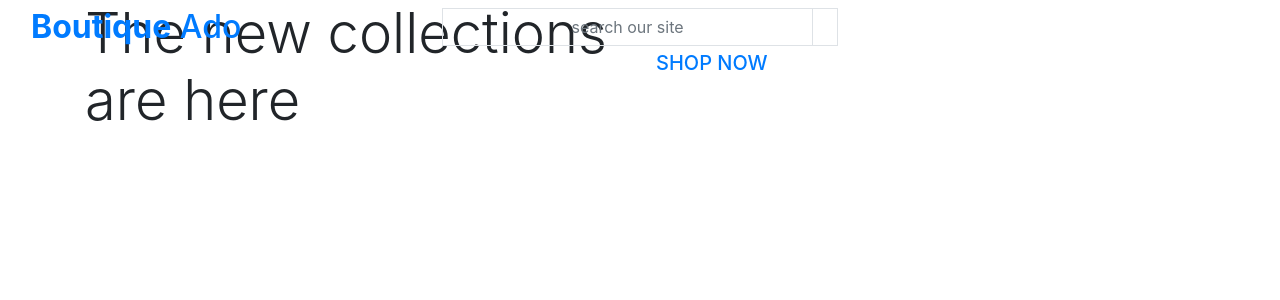
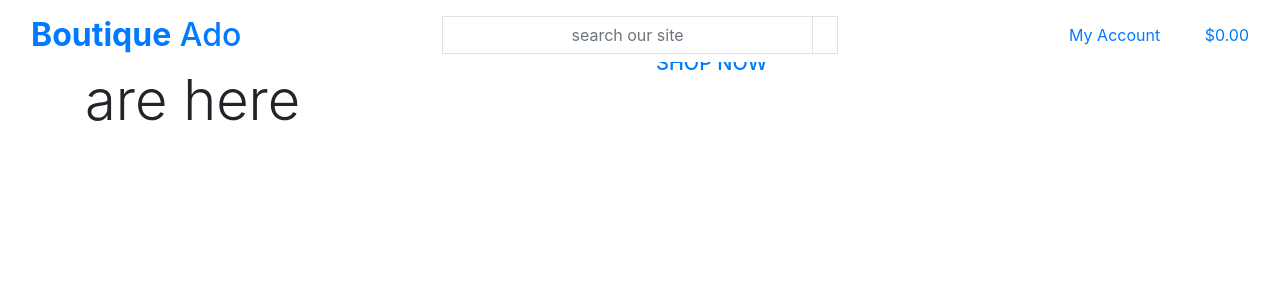
Before and after one commit to Morad17/boutique_ado_v1, a Django app: page / in a window 1280 px wide. Shown: the top 300 px of the page. Run offline with Django 3.2, Linux system fonts and the light colour scheme; some libraries are stand-ins or nearby versions.

Commit message:
css update

```diff
--- a/templates/base.html
+++ b/templates/base.html
@@ -33,7 +33,7 @@
   </head>
   <body>
     <header class="container-fluid fixed-top">
-        <div class="row">
+        <div id="topnav" class="row bg-white pt-lg-2 d-none d-lg-flex">
             <div class="col-12 col-lg my-auto py-1 py-lg-0 text-center text-lg-left">
                 <a href="{% url 'home' %}" class="nav-link main-logo-link">
                 <h2 class="logo-font text-black my-0"><strong>Boutique</strong> Ado</h2></a>
@@ -47,6 +47,7 @@
                                 <span class="icon">
                                     <i class="fas fa-search"></i>
                                 </span>
+                            </button>
                         </div>
                     </div>
                 </form>
@@ -54,9 +55,39 @@
             <div class="col-12 col-lg my-auto py-1 py-lg-0">
                 <ul class="list-inline list-unstyled text-center text-lg-right my-0">
                     <li class="list-inline-item dropdown">
-
+                        <a class="text-black nav-link" href="#" id="user-options" data-toggle="dropdown" aria-haspopup="true" aria-expanded="false">
+                            <div class="text-center">
+                                <div><i class="fas fa-user fa-lg"></i></div>
+                                <p class="my-0">My Account</p>
+                            </div>
+                        </a>
+                    <div class="dropdown-menu border-0" aria-labelledby="user-options">
+                            {% if request.user.is_authenticated %}
+                                {% if request.user.is_superuser %}
+                                    <a href="" class="dropdown-item">Product Management</a>
+                                {% endif %}
+                                <a href="" class="dropdown-item">My Profile</a>
+                                <a href="{% url 'account_logout' %}" class="dropdown-item">Logout</a>
+                            {% else %}
+                                <a href="{% url 'account_signup' %}" class="dropdown-item">Register</a>
+                                <a href="{% url 'account_login' %}" class="dropdown-item">Login</a>
+                            {% endif %}
+                        </div>
                     </li>
-                    <li class="list-inline-item"></li>
+                    <li class="list-inline-item">
+                        <a class="{% if grand_total %}text-info font-weight-bold{% else %}text-black{% endif %} nav-link" href="">
+                            <div class="text-center">
+                                <div><i class="fas fa-shopping-bag fa-lg"></i></div>
+                                <p class="my-0">
+                                    {% if grand_total %}
+                                        ${{ grand_total|floatformat:2 }}
+                                    {% else %}
+                                        $0.00
+                                    {% endif %}
+                                </p>
+                            </div>
+                        </a>
+                    </li>
                 </ul>
             </div>
         </div>
```
Also changed, not shown: static/css/base.css (added, +81 -0 lines).
